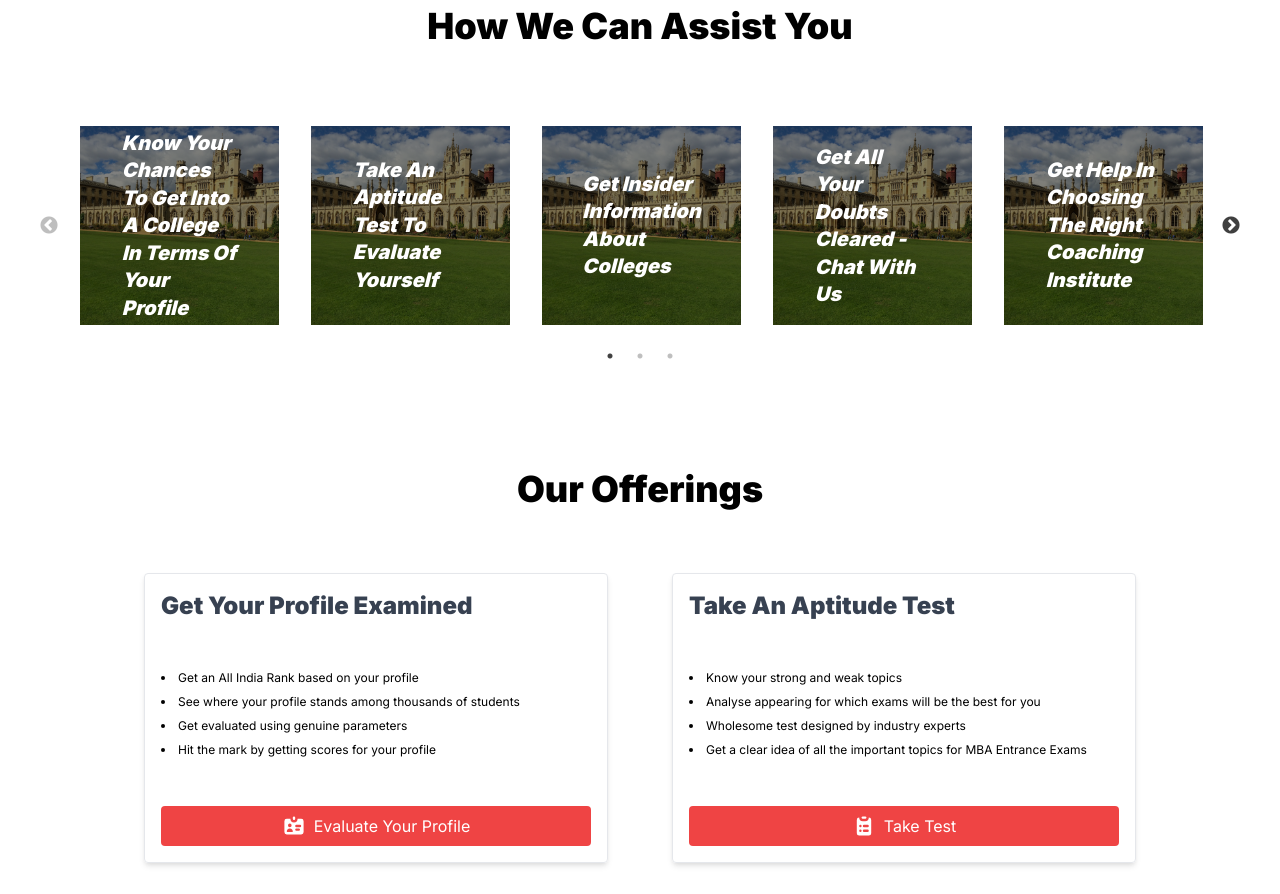
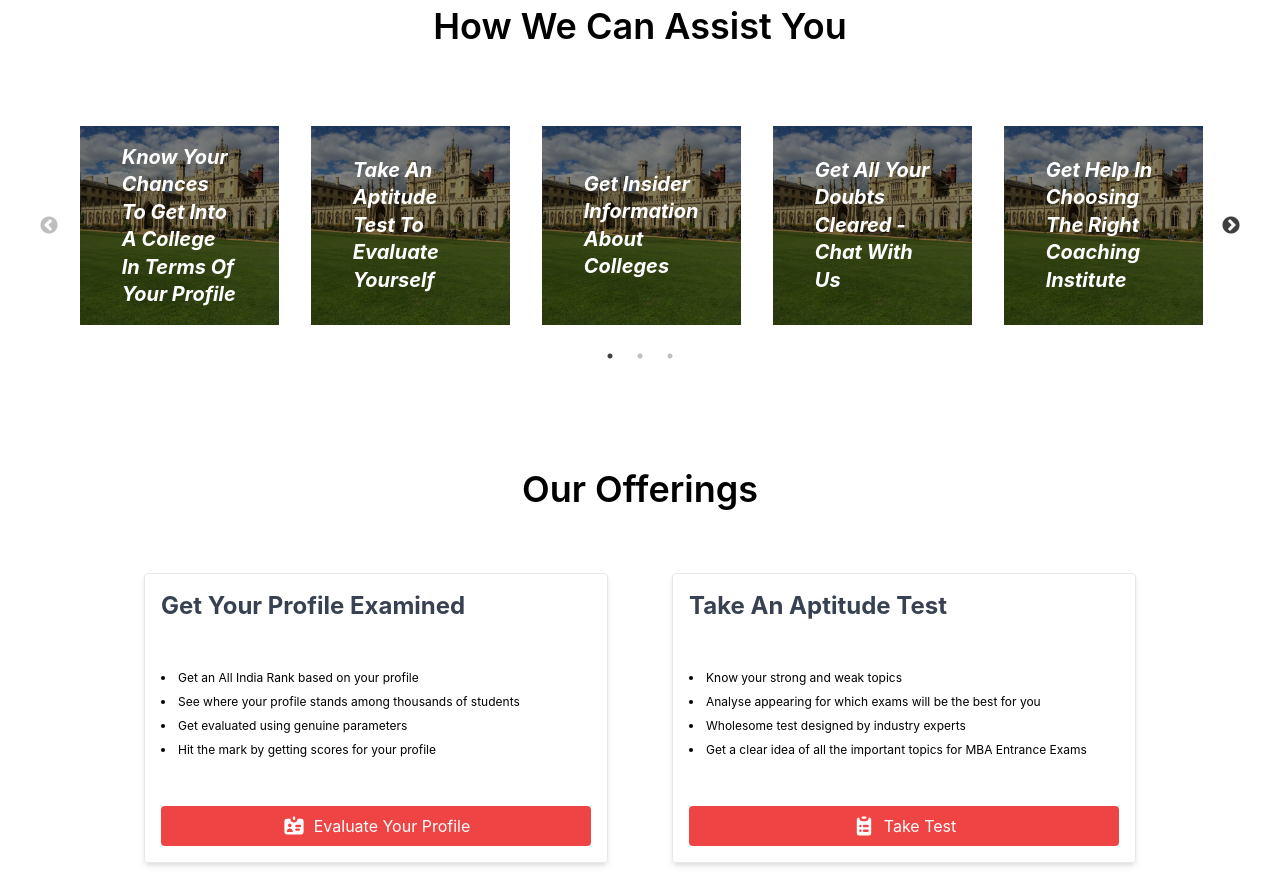
Before and after one commit to bhatvikrant/prep-station, a Next.js app: page / in a window 1280 px wide. Shown: the part 780-1674 px from the top of the page. Built offline with nearby package versions, Linux system fonts and the light colour scheme.

Commit message:
font added by using tailwind

```diff
--- a/src/pages/_document.tsx
+++ b/src/pages/_document.tsx
@@ -5,11 +5,11 @@ class MyDocument extends Document {
     return (
       <Html lang="en">
         <Head>
-          <link rel="preconnect" href="https://fonts.gstatic.com" />
+          {/* <link rel="preconnect" href="https://fonts.gstatic.com" />
           <link
             href="https://fonts.googleapis.com/css2?family=Inter:wght@100;400;900&display=swap"
             rel="stylesheet"
-          />
+          /> */}
         </Head>
         <body>
           <Main />
--- a/styles/global.css
+++ b/styles/global.css
@@ -1,6 +1,20 @@
 @tailwind base;
 @tailwind components;
 @tailwind utilities;
+
+@layer base {
+  @font-face {
+    font-family: 'Inter';
+    src: url('https://fonts.googleapis.com/css2?family=Inter:wght@100;400;900&display=swap');
+    font-weight: normal;
+    font-style: normal;
+    font-display: swap;
+  }
+
+  body {
+    font-family: 'Inter', 'sans-serif';
+  }
+}
 
 /* REACT SLICK ARROW CUSTOM CSS */
 .react__slick__slider__parent {
--- a/tailwind.config.js
+++ b/tailwind.config.js
@@ -6,11 +6,11 @@ module.exports = {
   ],
   darkMode: false, // or 'media' or 'class'
   theme: {
-    extend: {
-      fontFamily: {
-        inter: ['Inter', 'sans-serif'],
-      },
-    },
+    // extend: {
+    //   fontFamily: {
+    //     inter: ['Inter', 'sans-serif'],
+    //   },
+    // },
   },
   variants: {
     extend: {
```
